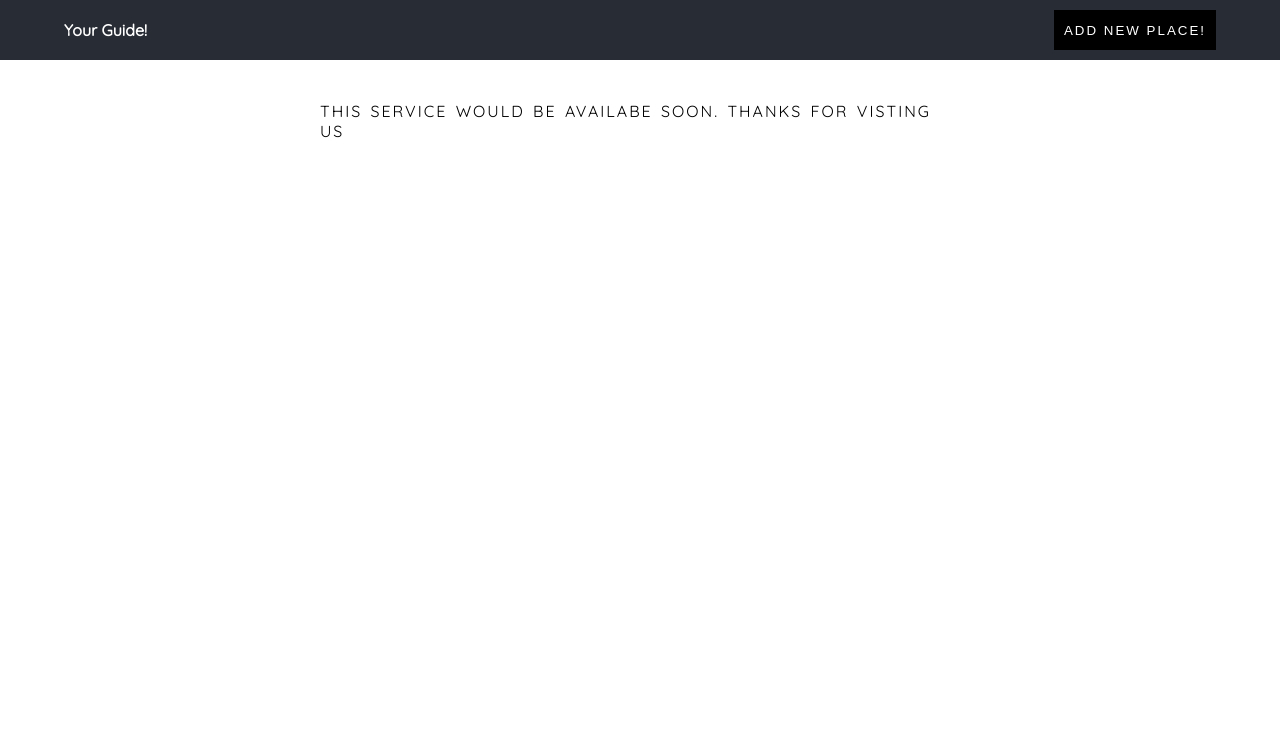
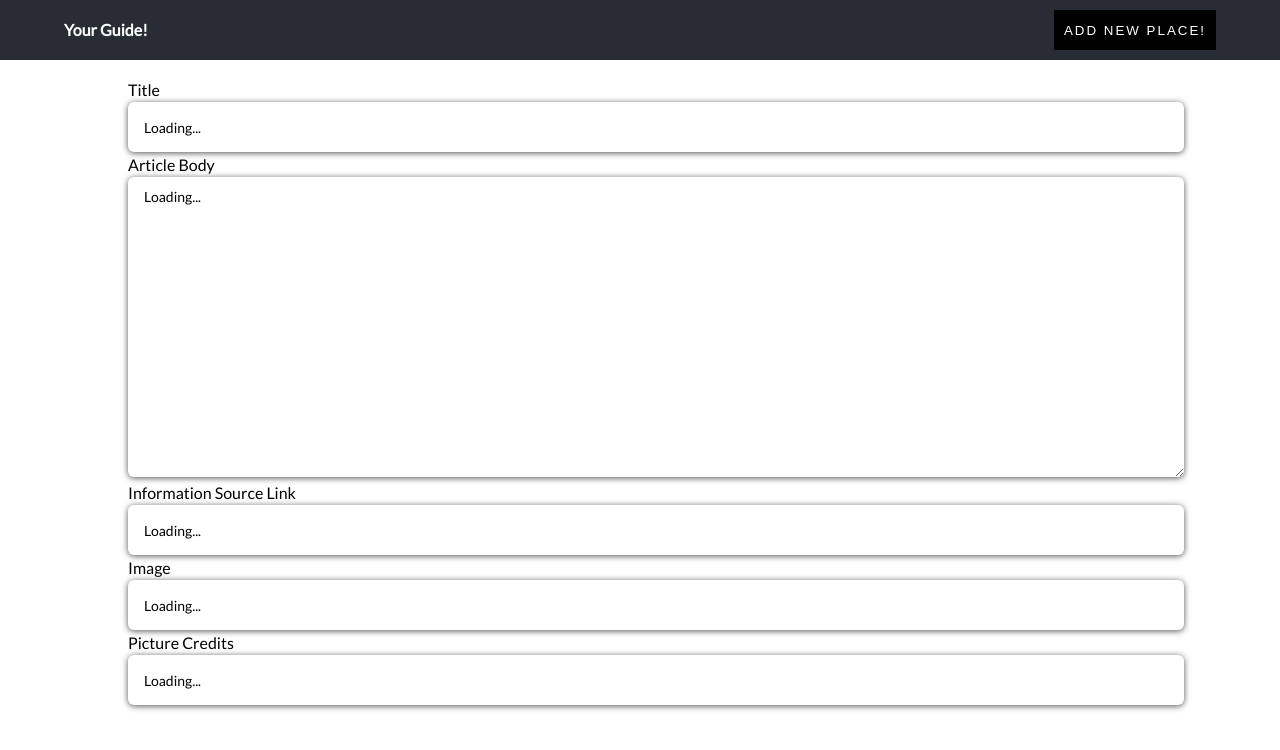
Before and after one commit to mohitnegi724/reactproject, a React (Create React App) app in the folder client/: page /update/article/1 in a window 1280 px wide. Shown: the top 750 px of the page. Built offline with nearby package versions, Linux system fonts and the light colour scheme; no server answers.

Commit message:
Update Functionality Wokred

```diff
--- a/client/public/index.html
+++ b/client/public/index.html
@@ -10,7 +10,7 @@
       user's mobile device or desktop. See https://developers.google.com/web/fundamentals/web-app-manifest/
     -->
     <link rel="manifest" href="%PUBLIC_URL%/manifest.json" />
-    <link href="https://fonts.googleapis.com/css?family=Quicksand&display=swap" rel="stylesheet">
+    <link href="https://fonts.googleapis.com/css?family=Lato&display=swap" rel="stylesheet">
     <!--
       Notice the use of %PUBLIC_URL% in the tags above.
       It will be replaced with the URL of the `public` folder during the build.
--- a/client/src/App.css
+++ b/client/src/App.css
@@ -1,8 +1,7 @@
 body {
   margin: 0;
   height: 0;
-  font-family: 'Quicksand',
-  sans-serif;
+  font-family: 'Lato', sans-serif;
   height: 100%;
   width: 100%;
 }
--- a/client/src/Components/Posts.js
+++ b/client/src/Components/Posts.js
@@ -23,7 +23,7 @@ class Posts extends Component {
                         </div>
                         <Link to={"/article/"+alias} key={_id}>
                         <div className="articleDesc">
-                            <h4 className="articleTitle">{title.toUpperCase()}</h4>
+                            <p className="articleTitle">{title.toUpperCase()}</p>
                             <p>{readMore()}...</p>
                             <button className="readMore">Read More....</button>
                         </div>
--- a/client/src/Components/Update.js
+++ b/client/src/Components/Update.js
@@ -1,16 +1,29 @@
 import React, { Component } from 'react';
 import {Helmet} from 'react-helmet';
-import {UpdatePost} from '../Actions/Actions';
+import {UpdatePost, unmountPost} from '../Actions/Actions';
 import {connect} from 'react-redux';
 import '../Styles/AddPlace.css';
 
 class Update extends Component {
+  state={
+    updateThisPost:{}
+  }
   render() {
     const {Post} = this.props;
-    console.log("updatePost ", Post);
+    const {alias,title,articleBody, image, imgPictureCredit, source} = this.state.updateThisPost;
+
+    const dataChangeHandler=e=>{
+      this.setState({
+        updateThisPost:{
+          [e.target.name]:e.target.value
+        }
+      })
+    }
+
+
     return (
       <div>
-      {Object.keys(Post)>0?<div id="formBody">
+      {Object.keys(Post).length>0?<div id="formBody">
         <Helmet>
             <meta char="utf-8"/>
               <title>
@@ -18,21 +31,84 @@ class Update extends Component {
               </title>
         </Helmet>
         <div className="Form">
-          <form method="put" action="/update">
-            <input value={Post.title} type="text" name="title" placeholder="Place Name" required/>
-            <textarea className="textArea"type="text" name="articleBody" placeholder="Place Description" value={Post.articleBody} required/>
-            <input type="text" name="source" placeholder="Information Source" value={Post.source} required/>
-            <input type="text" name="image" placeholder="Image Link" value={Post.image} required/>
-            <input type="text" name="credit" placeholder="credit" value={Post.imgpictureCredit}/>
-            <button type="submit" value="Submit" className="submitPlace">Add Place</button>
+          <form method="post" action={`/update/article/${alias}`}>
+            <label>Title</label>
+            <br/>
+
+            <input onChange={(e)=>dataChangeHandler(e)} defaultValue={title} type="text" name="title" placeholder="Place Name" required/>
+
+            <label>Article Body</label>
+            <br/>
+
+
+            <textarea className="textArea" type="text" name="articleBody" placeholder="Place Description" defaultValue={articleBody} onChange={(e)=>dataChangeHandler(e)}required/>
+            <br/>
+
+            <label>Information Source Link</label>
+            <br/>
+
+
+            <input type="text" name="source" placeholder="Information Source" defaultValue={source} onChange={(e)=>dataChangeHandler(e)}required/>
+
+
+            <label>Image</label>
+            <br/>
+
+
+            <input type="text" name="image" placeholder="Image Link" defaultValue={image} onChange={(e)=>dataChangeHandler(e)}required/>
+
+
+            <label>Picture Credits</label>
+            <br/>
+
+
+            <input type="text" name="credit" placeholder="credit" defaultValue={imgPictureCredit} onChange={(e)=>dataChangeHandler(e)}/>
+
+            <button type="submit" value="Submit" className="submitPlace">Update Place</button>
           </form>
-        </div>
-      </div>:<div><p id="statusBanner">This Service Would Be Availabe Soon. Thanks For Visting Us</p></div>}
+            </div>
+            </div>:
+            <div>
+              <div className="Form">
+                  <form method="put" action="/update">
+                    <label>Title</label>
+                    <br/>
+                    <input defaultValue="Loading..." type="text" name="title" placeholder="Place Name"/>
+                    <label>Article Body</label>
+                    <br/>
+                    <textarea className="textArea"type="text" name="articleBody" placeholder="Place Description" defaultValue="Loading..."/>
+                    <label>Information Source Link</label>
+                    <br/>
+                    <input type="text" name="source" placeholder="Information Source" defaultValue="Loading..."/>
+                    <label>Image</label>
+                    <br/>
+                    <input type="text" name="image" placeholder="Image Link" defaultValue="Loading..."/>
+                    <label>Picture Credits</label>
+                    <br/>
+                    <input type="text" name="credit" placeholder="credit" defaultValue="Loading..."/>
+                  </form>
+                </div>
+              </div>
+          }
       </div>
     )
   }
+
   componentDidMount(){
     this.props.UpdatePost(this.props.match.params.id)
+  }
+
+  componentWillUnmount(){
+    this.props.unmountPost()
+  }
+
+  static  getDerivedStateFromProps(props, state){
+    if (props.Post) {
+      return{
+        updateThisPost:props.Post
+      }
+    }
+    return null
   }
 }
 
@@ -43,7 +119,8 @@ const mapStateToProps=state=>{
 }
 
 const maptDispatchToProps={
-  UpdatePost
+  UpdatePost,
+  unmountPost
 }
 
 export default connect(mapStateToProps, maptDispatchToProps)(Update);
--- a/client/src/Styles/AddPlace.css
+++ b/client/src/Styles/AddPlace.css
@@ -11,7 +11,7 @@
 input{
     box-shadow: 0 1px 6px 0 rgba(32, 33, 36, .78);
     position: relative;
-    width: 90%;
+    width: 100%;
     height: 50px;
     padding: 0 16px;
     font-family: inherit;
@@ -24,13 +24,15 @@ input{
     margin-left: auto;
 }
 form{
-    text-align: center;
+    margin-right: auto;
+    margin-left: auto;
+    width: 80%;
 }
 .textArea{
     box-shadow:0 1px 6px 0 rgba(32, 33, 36, .78);
     border-radius: 6px;
-    max-width: 90%;
-    min-width: 90%;
+    max-width: 100%;
+    min-width: 100%;
     height: 300px;
     padding: 0 16px;
     font-family: inherit;
@@ -66,3 +68,7 @@ form{
     left: 50%;
     transform: translate(-50%,-50%)
 }
+
+label{
+    float: left;
+}
```
Also changed, not shown: 1 other file (tests, documents, lock files or other folders).
